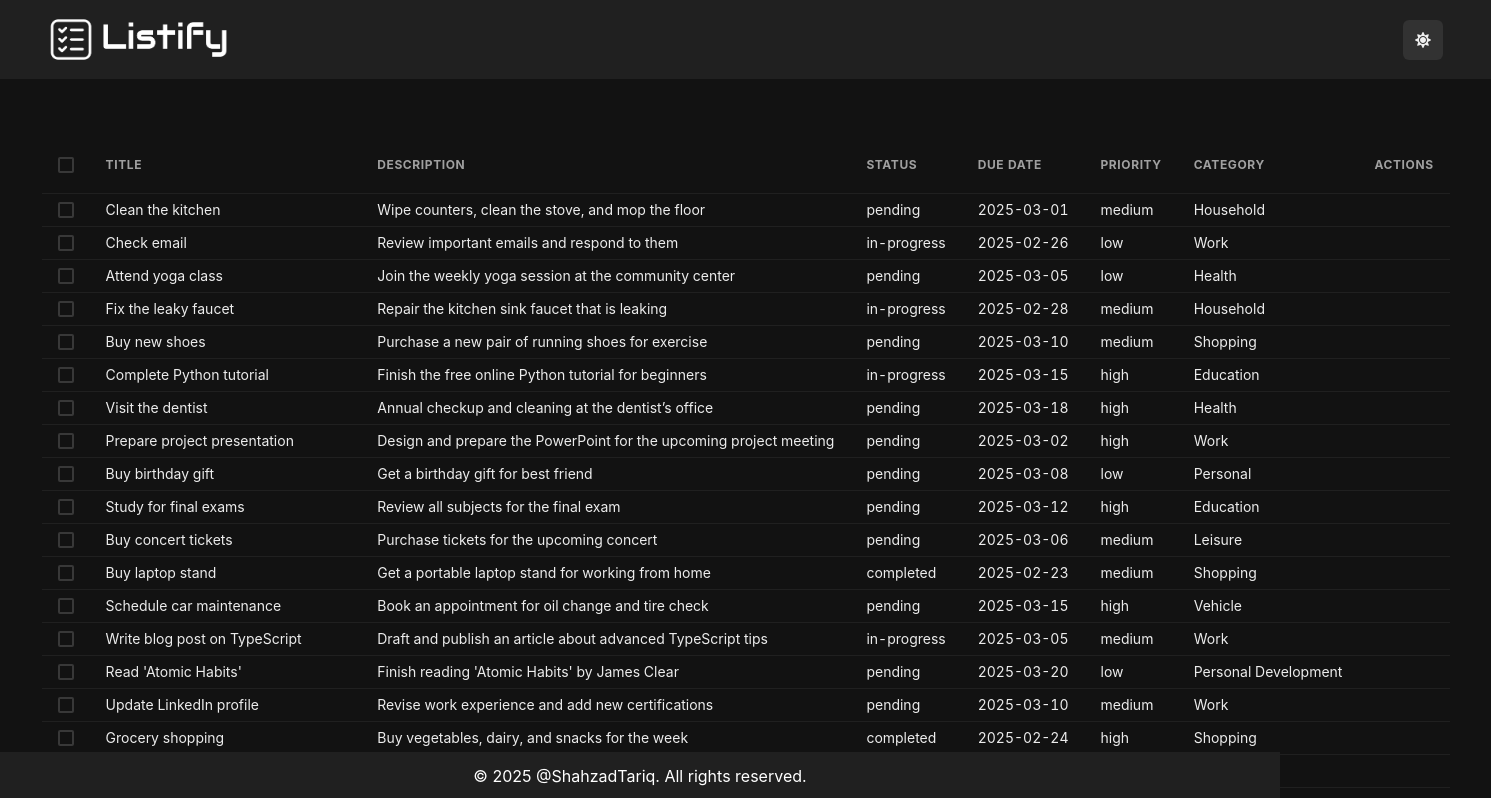
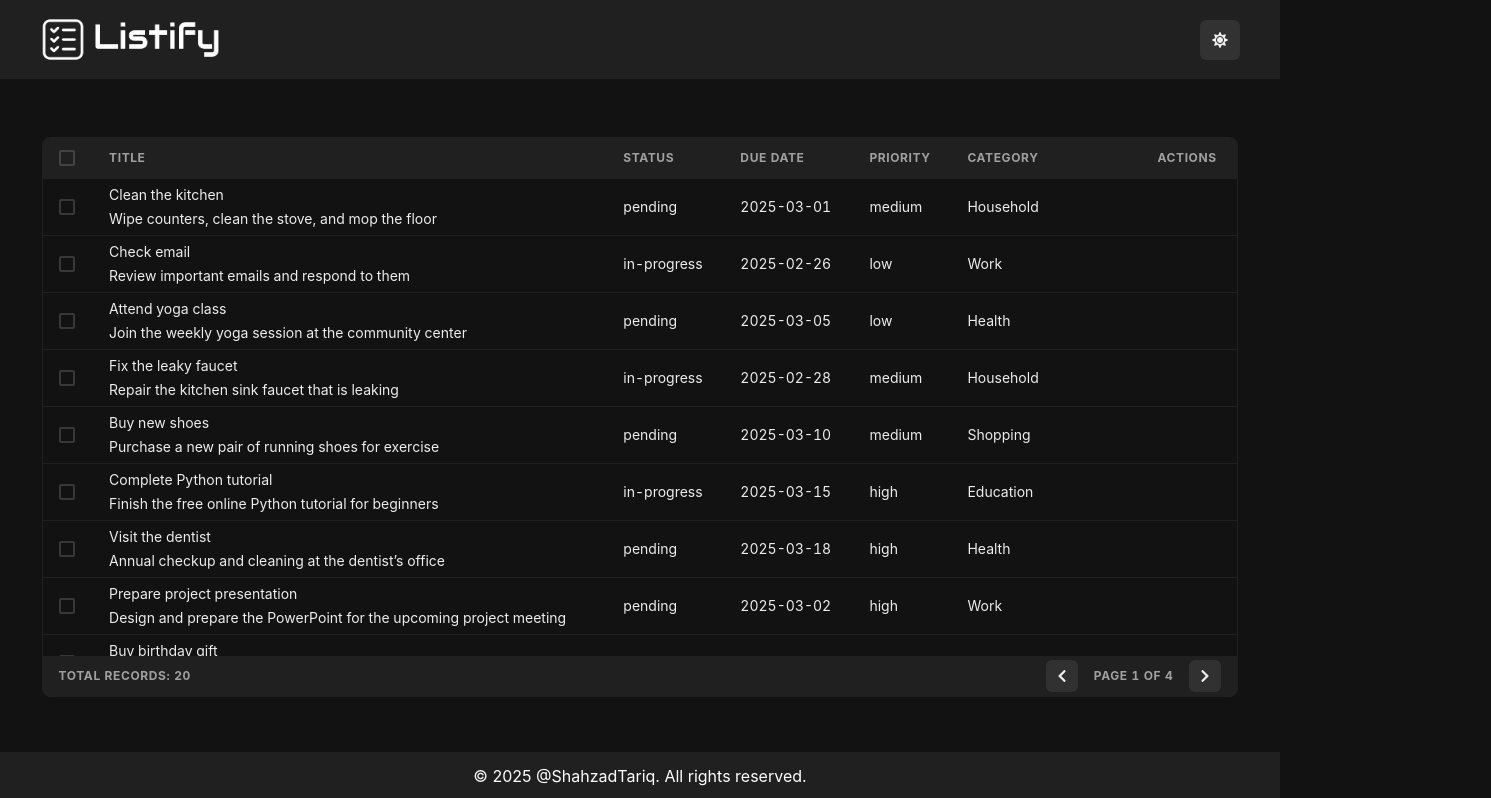
Before and after one commit to Shaz-gill/react-typescript-listify, a React (Vite) app: page / in a window 1280 px wide. Shown: the top 798 px of the page, 1491 px wide, since content can reach past the window. Built offline with nearby package versions, Linux system fonts and the light colour scheme.

Commit message:
Refactor - Datatable

```diff
--- a/index.html
+++ b/index.html
@@ -2,9 +2,9 @@
 <html lang="en">
   <head>
     <meta charset="UTF-8" />
-    <link rel="icon" type="image/svg+xml" href="/vite.svg" />
+    <link rel="icon" type="image/svg+xml" href="/listify.svg" />
     <meta name="viewport" content="width=device-width, initial-scale=1.0" />
-    <title>Vite + React + TS</title>
+    <title>Listify</title>
   </head>
   <body>
     <div id="root"></div>
--- a/src/components/Footer.tsx
+++ b/src/components/Footer.tsx
@@ -1,9 +1,7 @@
 import { Box, Text } from "@chakra-ui/react";
-import { useThemeStyles } from "../hooks/useThemeStyles";
+import { useBgColor } from "../hooks/useThemeStyles";
 
 const Footer = () => {
-  const footerStyle = useThemeStyles();
-
   return (
     <Box
       as="footer"
@@ -12,7 +10,7 @@ const Footer = () => {
       width="100%"
       textAlign="center"
       py={3}
-      {...footerStyle}
+      {...useBgColor()}
     >
       <Text>
         &copy; {new Date().getFullYear()} @ShahzadTariq. All rights reserved.
--- a/src/components/Header.tsx
+++ b/src/components/Header.tsx
@@ -1,14 +1,11 @@
 import { HStack, Image } from "@chakra-ui/react";
-import { logo } from "../hooks/useThemeStyles";
+import { useLogo, useBgColor } from "../hooks/useThemeStyles";
 import ColorModeSwitch from "./ColorModeSwitch";
-import { useThemeStyles } from "../hooks/useThemeStyles";
 
 const Header = () => {
-  const headerStyle = useThemeStyles();
-
   return (
-    <HStack justifyContent="space-between" px={12} py={4} {...headerStyle}>
-      <Image {...logo()} width={180} />
+    <HStack justifyContent="space-between" px={10} py={4} {...useBgColor()}>
+      <Image {...useLogo()} width={180} />
       <ColorModeSwitch />
     </HStack>
   );
--- a/src/components/TodoList.tsx
+++ b/src/components/TodoList.tsx
@@ -8,7 +8,7 @@ import { ITodo } from "../types/Todo";
 const TodoList = () => {
   const [data, setData] = useState<ITodo[]>([]);
   const [loading, setLoading] = useState(false);
-  const [totalRecords, setTotalRecords] = useState(0);
+  const [totalRecords, setTotalRecords] = useState(20);
   const [currentPage, setCurrentPage] = useState(1);
   const [itemsPerPage] = useState(5);
   const [sortBy, setSortBy] = useState<string>("");
--- a/src/components/table/DataTable.tsx
+++ b/src/components/table/DataTable.tsx
@@ -7,10 +7,13 @@ import {
   Tr,
   Spinner,
   Checkbox,
+  VStack,
+  Text,
 } from "@chakra-ui/react";
 import { ITodo } from "../../types/Todo";
 import THead from "./THead";
 import TFoot from "./TFoot";
+import { useTableContainer } from "../../hooks/useThemeStyles";
 
 interface Props {
   headers: { key: keyof ITodo; label: string }[];
@@ -35,15 +38,14 @@ const DataTable = ({
 }: Props) => {
   return (
     <TableContainer
-      className="tableContainer"
-      maxHeight="100%"
+      maxHeight={{ base: "50vh", md: "60vh", lg: "70vh" }}
       overflowY="auto"
       position="relative"
-      borderRadius={8}
+      {...useTableContainer()}
     >
       <Table size="sm">
         <THead headers={headers} sortOrder={sortOrder} sortBy={sortBy} />
-        <Tbody>
+        <Tbody height="calc(100% - 120px)" overflowY="auto">
           {loading ? (
             <Tr>
               <Td colSpan={headers.length + 1} textAlign="center" py={10}>
@@ -57,8 +59,18 @@ const DataTable = ({
                   <Checkbox />
                 </Td>
                 {headers.map(({ key }) => (
-                  <Td key={key}>{item[key]}</Td>
+                  <Td key={key}>
+                    {key === "title_description" ? (
+                      <VStack align="start">
+                        <Text>{item.title}</Text>
+                        <Text>{item.description}</Text>
+                      </VStack>
+                    ) : (
+                      <Text>{item[key]}</Text>
+                    )}
+                  </Td>
                 ))}
+
                 <Td>
                   <HStack></HStack>
                 </Td>
--- a/src/components/table/TFoot.tsx
+++ b/src/components/table/TFoot.tsx
@@ -1,4 +1,5 @@
 import { Tfoot, Tr, Th, HStack, Text } from "@chakra-ui/react";
+import { useBgColor } from "../../hooks/useThemeStyles";
 import { headers } from "../../utils/todoUtils";
 import Pagination from "../Pagination";
 
@@ -10,10 +11,10 @@ interface Props {
 
 const TFoot = ({ totalRecords, currentPage, totalPages }: Props) => {
   return (
-    <Tfoot>
+    <Tfoot position="sticky" bottom={0} {...useBgColor()}>
       <Tr>
         <Th colSpan={headers.length + 2}>
-          <HStack justify="space-between" py={2}>
+          <HStack justify="space-between">
             <Text>Total Records: {totalRecords}</Text>
             <Pagination currentPage={currentPage} totalPages={totalPages} />
           </HStack>
--- a/src/components/table/THead.tsx
+++ b/src/components/table/THead.tsx
@@ -1,4 +1,5 @@
 import { Thead, Tr, Th, HStack, Text, Checkbox } from "@chakra-ui/react";
+import { useBgColor } from "../../hooks/useThemeStyles";
 import { ITodo } from "../../types/Todo";
 
 interface Props {
@@ -9,14 +10,14 @@ interface Props {
 
 const THead = ({ headers, sortOrder, sortBy }: Props) => {
   return (
-    <Thead>
+    <Thead position="sticky" top={0} zIndex={1} {...useBgColor()}>
       <Tr>
         <Th>
           <Checkbox />
         </Th>
         {headers.map(({ key, label }) => (
           <Th key={key}>
-            <HStack spacing={1} py={4}>
+            <HStack py={2}>
               <Text>{label}</Text>
               {sortBy === key && (
                 <Text>{sortOrder === "ASC" ? " ▲" : " ▼"}</Text>
--- a/src/hooks/useThemeStyles.ts
+++ b/src/hooks/useThemeStyles.ts
@@ -2,22 +2,31 @@ import { useColorMode } from "@chakra-ui/react";
 import darkLogo from "../assets/listifyDark.webp";
 import lightLogo from "../assets/listifyLight.webp";
 
-export const useThemeStyles = (): {
-  bg: string;
-  color: string;
-} => {
+const useThemeMode = () => {
   const { colorMode } = useColorMode();
+  const isDark = colorMode === "dark";
 
+  return { isDark, colorMode };
+};
+
+export const useLogo = () => {
+  const { isDark } = useThemeMode();
+  return { src: isDark ? lightLogo : darkLogo };
+};
+
+export const useBgColor = () => {
+  const { isDark } = useThemeMode();
   return {
-    bg: colorMode === "dark" ? "gray.700" : "gray.100",
-    color: colorMode === "dark" ? "white" : "black",
+    bg: isDark ? "gray.700" : "gray.100",
+    color: isDark ? "white" : "black",
   };
 };
 
-export const logo = (): {
-  src: string;
-} => {
-  const { colorMode } = useColorMode();
-
-  return colorMode === "dark" ? { src: lightLogo } : { src: darkLogo };
+export const useTableContainer = () => {
+  const { isDark } = useThemeMode();
+  return {
+    border: "1px solid",
+    borderColor: isDark ? "gray.700" : "gray.100",
+    borderRadius: "8px",
+  };
 };
--- a/src/utils/todoUtils.ts
+++ b/src/utils/todoUtils.ts
@@ -1,8 +1,10 @@
 import { ITodo } from "../types/Todo";
 
-export const headers: { key: keyof ITodo; label: string }[] = [
-  { key: "title", label: "Title" },
-  { key: "description", label: "description" },
+export const headers: {
+  key: keyof ITodo;
+  label: string;
+}[] = [
+  { key: "title_description", label: "Title" },
   { key: "status", label: "Status" },
   { key: "dueDate", label: "Due Date" },
   { key: "priority", label: "Priority" },
```
Also changed, not shown: src/types/Todo.ts (+6 -2 lines).
